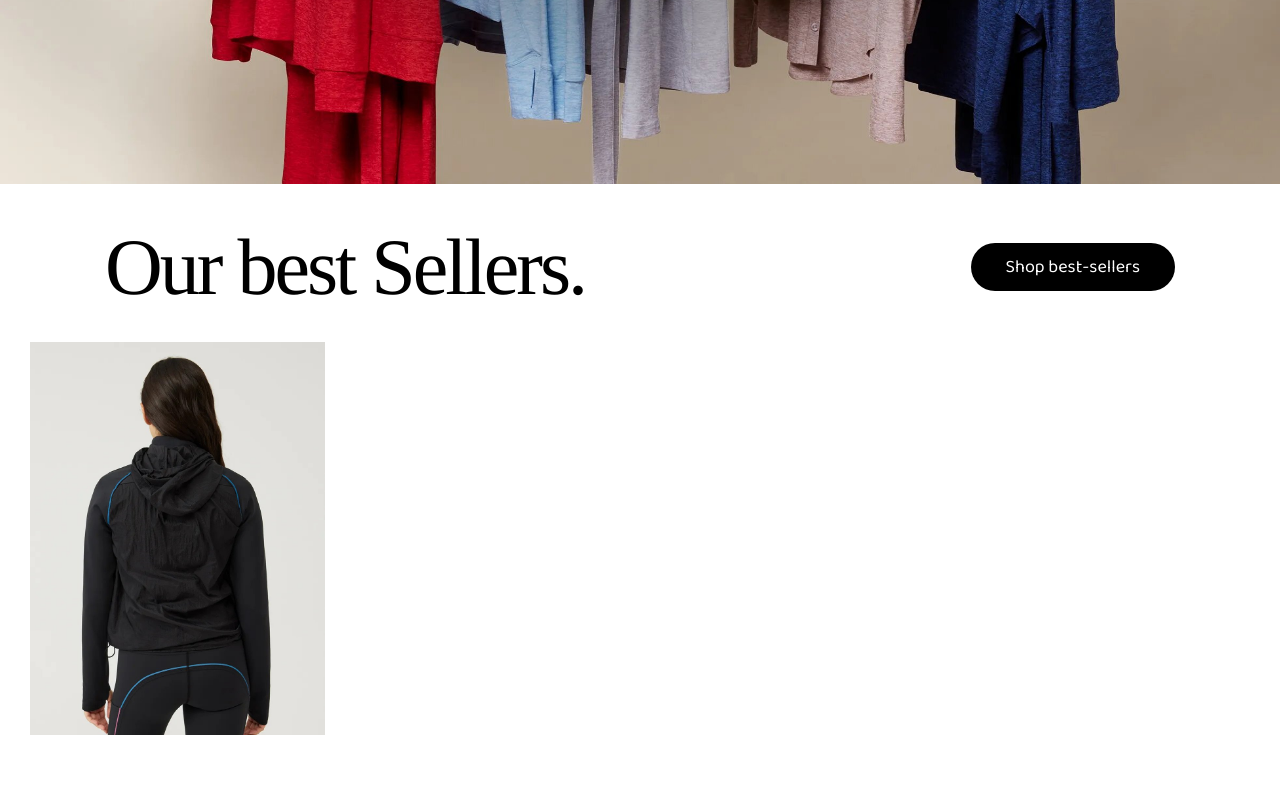
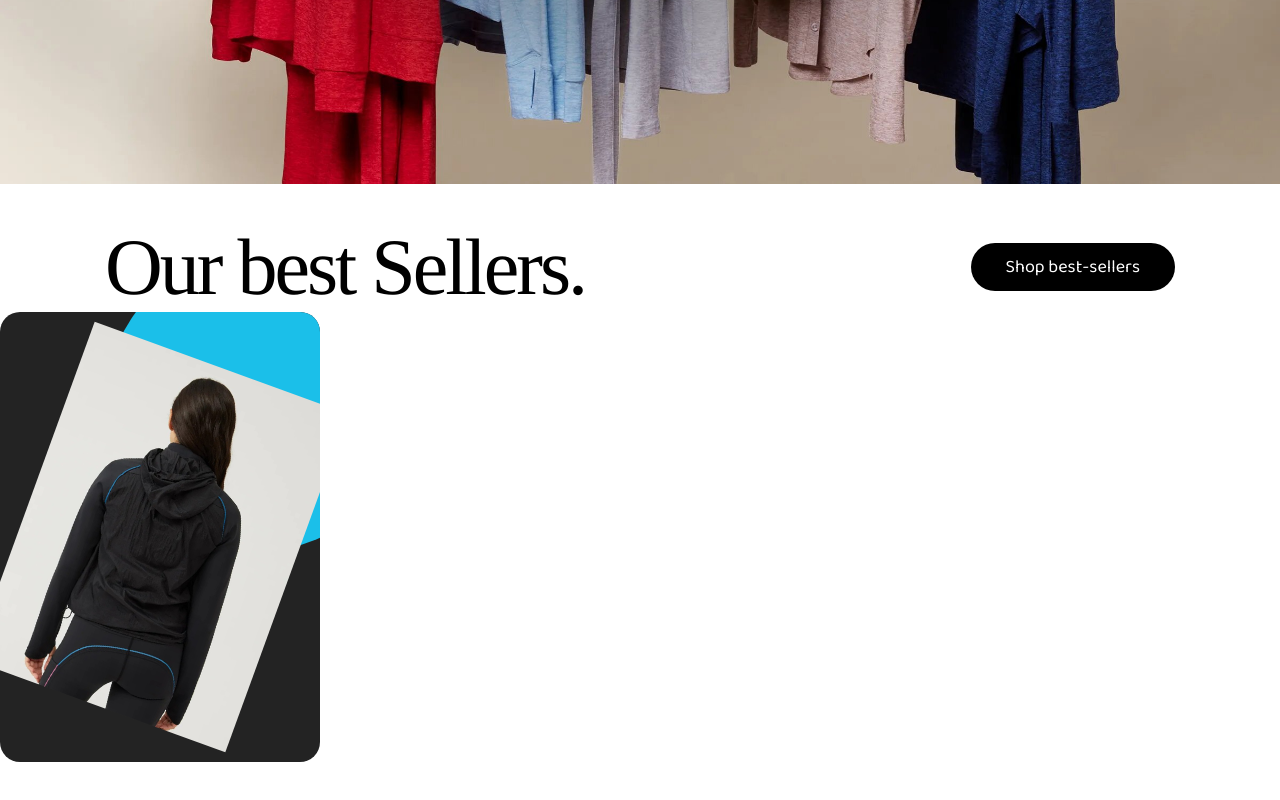
Before and after one commit to AryaLaddha/ECom, a React (Create React App) app: page / in a window 1280 px wide. Shown: the part 536-1336 px from the top of the page. After the commit the page ends 1298 px from the top, so only its background shows below. Built offline with nearby package versions, Linux system fonts and the light colour scheme; the HTML template or start-up script is replaced by a standard one.

Commit message:
created a card for bestsellers

```diff
--- a/src/components/BestSellers/Bestsellersgrid.css
+++ b/src/components/BestSellers/Bestsellersgrid.css
@@ -1,22 +1,180 @@
-.Gridmain {
-    /* background: yellow; */
-    height: 700px;
-    width: 100%;
-    display: flex;
-    justify-content: flex-start;
-    white-space: nowrap;
-    padding: 30px;
+.Bestsellers-grid {
+    position: relative;
 }
 
-.Gridmain > .designmain {
-    margin-right: 10px;
-    background: white;
-    width: 340px;
-    display: flex;
-    flex-direction: column;
+.Bestsellers-grid > .Bestsellers-card {
+    position: relative;
+    width: 320px;
+    height: 450px;
+    background: #232323;
+    border-radius: 20px;
+    overflow: hidden;
 }
 
-.Gridmain > .designmain > img {
+.Bestsellers-grid > .Bestsellers-card:before {
+    content: "";
+    position: absolute;
+    top: 0;
+    left: 0;
+    width: 100%;
+    height: 100%;
+    background: #1BBFE9;
+    clip-path: circle(150px at 80% 20%);
+    transition: 0.5s ease-in-out;
+}
+
+.Bestsellers-grid > .Bestsellers-card > .Bestsellers-card-imagebox {
+    position: absolute;
+    top: 50%;
+    transform: translateY(-50%);
+    z-index: 1000;
+    width: 100%;
+    height: 100%;
+    transition: .5s;
+}
+
+.Bestsellers-grid > .Bestsellers-card:hover > .Bestsellers-card-imagebox {
+    top: 0%;
+    transform: translateY(-25%);
+    /* bug  */
+}
+
+.Bestsellers-grid > .Bestsellers-card > .Bestsellers-card-imagebox > img {
+    position: absolute;
+    top: 50%;
+    left: 50%;
+    transform: translate(-50%, -50%) rotate(20deg);
+    width: 270px;
+}
+
+.Bestsellers-grid > .Bestsellers-card > .Bestsellers-card-contentbox {
+    position: absolute;
+    bottom: 0;
+    width: 100%;
+    height: 100px;
+    text-align: center;
+    transition: 1s;
+    z-index: 90;
+}
+
+.Bestsellers-grid > .Bestsellers-card:hover > .Bestsellers-card-contentbox {
+    height: 210px;
+}
+
+.Bestsellers-grid > .Bestsellers-card > .Bestsellers-card-contentbox > h2 {
+    position: relative;
+    font-weight: 600;
+    letter-spacing: 1px;
+    color: #fff;
+}
+
+.Bestsellers-grid > .Bestsellers-card > .Bestsellers-card-contentbox > .Bestsellers-card-size {
+    display: flex;
+    justify-content: center;
+    align-items: center;
+    padding: 8px 20px;
+    transition: .5s;
+    opacity: 0;
+    visibility: hidden;
+}
+
+.Bestsellers-grid > .Bestsellers-card > .Bestsellers-card-contentbox > .Bestsellers-card-color {
+    display: flex;
+    justify-content: center;
+    align-items: center;
+    padding: 8px 20px;
+    transition: .5s;
+    opacity: 0;
+    visibility: hidden;
+}
+
+.Bestsellers-grid > .Bestsellers-card:hover > .Bestsellers-card-contentbox > .Bestsellers-card-size {
+    opacity: 1;
+    visibility: visible;
+    transition-delay: .5s;
+}
+
+.Bestsellers-grid > .Bestsellers-card:hover > .Bestsellers-card-contentbox > .Bestsellers-card-color {
+    opacity: 1;
+    visibility: visible;
+    transition-delay: .6s;
+}
+
+.Bestsellers-grid > .Bestsellers-card > .Bestsellers-card-contentbox > .Bestsellers-card-size > h3 {
+    color: white;
+    font-weight: 300;
+    font-size: 14px;
+    text-transform: uppercase;
+    letter-spacing: 2px;
+    margin-right: 10px;
+}
+
+.Bestsellers-grid > .Bestsellers-card > .Bestsellers-card-contentbox > .Bestsellers-card-color > h3 {
+    color: white;
+    font-weight: 300;
+    font-size: 14px;
+    text-transform: uppercase;
+    letter-spacing: 2px;
+    margin-right: 10px;
+}
+
+.Bestsellers-grid > .Bestsellers-card > .Bestsellers-card-contentbox > .Bestsellers-card-size > span {
+    width: 26px;
+    height: 26px;
+    text-align: center;
+    line-height: 26px;
+    font-size: 14px;
+    display: inline-block;
+    color: #111;
+    background: #fff;
+    margin: 0 5px;
+    transition: .5s;
+    color: #111;
+    border-radius: 4px;
     cursor: pointer;
-    width: 100%;
 }
+
+.Bestsellers-grid > .Bestsellers-card > .Bestsellers-card-contentbox > .Bestsellers-card-size > span:hover {
+    background: #B90000;
+}
+
+.Bestsellers-grid > .Bestsellers-card > .Bestsellers-card-contentbox > .Bestsellers-card-color > span {
+    width: 20px;
+    height: 20px;
+    background: #ff0;
+    border-radius: 50%;
+    margin: 0 5px;
+    cursor: pointer;
+}
+
+.Bestsellers-grid > .Bestsellers-card > .Bestsellers-card-contentbox > .Bestsellers-card-color > span:nth-child(2) {
+    background: #1BBFE9;
+}
+
+.Bestsellers-grid > .Bestsellers-card > .Bestsellers-card-contentbox > .Bestsellers-card-color > span:nth-child(3) {
+    background: #1B2FE9;
+}
+
+.Bestsellers-grid > .Bestsellers-card > .Bestsellers-card-contentbox > .Bestsellers-card-color > span:nth-child(4) {
+    background: #080481;
+}
+
+.Bestsellers-grid > .Bestsellers-card > .Bestsellers-card-contentbox > a {
+    display: inline-block;
+    padding: 10px 20px;
+    background: #fff;
+    border-radius: 4px;
+    margin-top: 10px;
+    text-decoration: none;
+    font-weight: 600;
+    color: #111;
+    opacity: 0;
+    transform: translateY(50px);
+    transition: .5s;
+}
+
+.Bestsellers-grid > .Bestsellers-card:hover > .Bestsellers-card-contentbox > a {
+    opacity: 1;
+    transform: translateY(0px);
+    transition-delay: .7s;
+}
--- a/src/components/BestSellers/Bestsellersgrid.js
+++ b/src/components/BestSellers/Bestsellersgrid.js
@@ -5,13 +5,30 @@ import image1 from '../../images/ezgif.com-gif-maker.jpg'
 class Bestsellersgrid extends React.Component {
     render() {
         return (
-            <div className="Gridmain">
-                <div className="designmain">
-                    <img src={image1} alt="productImage" className="productImage" />
+            <div className="Bestsellers-grid">
+                <div className="Bestsellers-card">
+                    <div className="Bestsellers-card-imagebox">
+                        <img src={image1} alt="productImage" />
+                    </div>
+                    <div className="Bestsellers-card-contentbox">
+                        <h2>Nike Hoodie</h2>
+                        <div className="Bestsellers-card-size">
+                            <h3>Size:</h3>
+                            <span>S</span>
+                            <span>M</span>
+                            <span>L</span>
+                            <span>XL</span>
+                            <span>XXL</span>
+                        </div>
+                        <div className="Bestsellers-card-color">
+                            <h3>Color:</h3>
+                            <span></span>
+                            <span></span>
+                            <span></span>
+                        </div>
+                        <a href="#">Buy now</a>
+                    </div>
                 </div>
-                <div className="designmain"></div>
-                <div className="designmain"></div>
-                <div className="designmain"></div>
             </div>
         )
     }
--- a/src/components/Navbar.css
+++ b/src/components/Navbar.css
@@ -30,17 +30,18 @@
 .NavbarItems > ul {
     display: flex;
     list-style: none;
-    margin-right: auto;
+    margin-right: 35%;
 }
 
 .NavbarItems > ul > li {
-    padding: 15px;
+    padding: 10px;
 }
 
 .NavbarItems > ul > li > a {
     text-decoration: none;
     color: black;
     position: relative;
+    font-size: 20px;
 }
 
 .NavbarItems > ul > li > a::after {
@@ -64,7 +65,7 @@
 .NavbarItems > ol {
     display: flex;
     list-style: none;
-    margin-left: auto;
+    margin-left: 35%;
 }
 
 .search-box {
@@ -102,12 +103,13 @@
 }
 
 .NavbarItems > ol > li {
-    padding: 15px;
+    padding: 10px;
 }
 
 .NavbarItems > ol > li > a {
     text-decoration: none;
     color: black;
+    font-size: 20px;
 }
 
 .NavbarItems > ol > li > a:hover {
```
